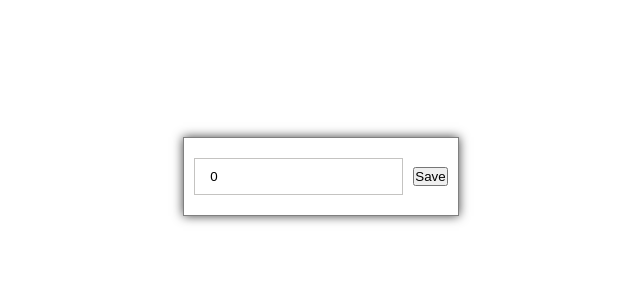
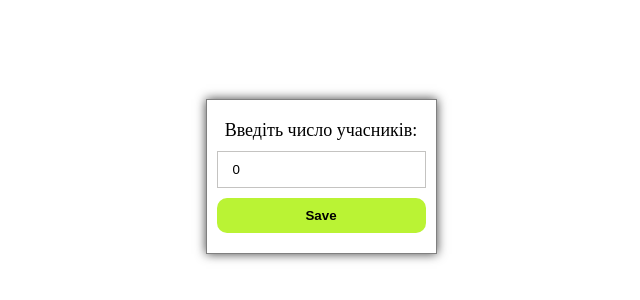
Before and after one commit to Sorokovsky/new-lottery, a React (Vite) app: page / in a window 1280 px wide. Shown: the part 224-524 px from the top of the page, without its empty margins (319-959 px from the left). Built offline with nearby package versions, Linux system fonts and the light colour scheme.

Commit message:
validating and button

```diff
--- a/src/components/ui/Button/Button.module.sass
+++ b/src/components/ui/Button/Button.module.sass
@@ -0,0 +1,12 @@
+.button
+    border: none
+    cursor: pointer
+    background-color: #acf10ad3
+    padding: 10rem 15rem
+    width: 100%
+    color: #000
+    font-weight: bold
+    border-radius: 10rem
+    transition: background-color .3s ease
+    &:hover
+        background-color: #80c610d3
--- a/src/components/ui/Button/Button.tsx
+++ b/src/components/ui/Button/Button.tsx
@@ -1,9 +1,15 @@
 import { FC, memo } from 'react'
 import { IButton } from './Button.interface'
+import cn from "clsx";
+import styles from "./Button.module.sass";
 
-const Button: FC<IButton> = (): JSX.Element => {
-  return (
-    <div>Button</div>
+const Button: FC<IButton> = ({children, className}): JSX.Element => {
+    return (
+        <button
+            className={cn(styles.button, className)}
+        >
+            {children}
+        </button>
   )
 }
 
--- a/src/components/ui/Form/Form.module.sass
+++ b/src/components/ui/Form/Form.module.sass
@@ -12,3 +12,4 @@
     display: flex
     align-items: center
     gap: 10rem
+    flex-direction: column
--- a/src/components/ui/Form/Form.tsx
+++ b/src/components/ui/Form/Form.tsx
@@ -4,6 +4,7 @@ import { IForm } from './Form.interface';
 import cn from "clsx";
 import Input from '../Input/Input';
 import styles from './Form.module.sass';
+import Button from '../Button/Button';
 
 const Form: FC<IForm> = ({onSubmit, fields, submitText}): JSX.Element => {
     const { register, handleSubmit } = useForm();
@@ -26,7 +27,7 @@ const Form: FC<IForm> = ({onSubmit, fields, submitText}): JSX.Element => {
                         />
                     );
                 })}
-                <button type="submit">{submitText}</button>
+                <Button>{submitText}</Button>
             </form>
         </section>
     );
--- a/src/components/ui/Input/Input.interface.ts
+++ b/src/components/ui/Input/Input.interface.ts
@@ -1,3 +1,7 @@
 import { HTMLAttributes } from "react";
+import { TField } from "../../../types/field.type";
 
-export interface IInput extends HTMLAttributes<HTMLInputElement> { };
+export interface IInput extends HTMLAttributes<HTMLInputElement> {
+    description?: string;
+    validate?: TField['validate'];
+};
--- a/src/components/ui/Input/Input.tsx
+++ b/src/components/ui/Input/Input.tsx
@@ -4,21 +4,27 @@ import cn from "clsx";
 import styles from "./Input.module.sass";
 
 const Input: FC<IInput> = forwardRef<HTMLInputElement, IInput>(
-  ({ className = "", onChange = () => { }, ...rest }, ref): JSX.Element => {
+  ({ className = "", onChange = () => { }, validate = () => {}, id, description, ...rest }, ref): JSX.Element => {
   const [value, setValue] = useState(0);
     const onChangeHandler = useCallback((event: React.ChangeEvent<HTMLInputElement>) => {
+      validate(event);
       setValue(+event.target.value);
       onChange(event);
   }, [value]);
     return (
+      <>
+        {description && <label htmlFor={id}>{description}</label>}
         <input
           className={cn(className, styles.input)}
           value={value}
           onChange={onChangeHandler}
+          id={id}
           ref={ref}
           {...rest}
         />
+      </>
     );
-});
+  }
+);
 
 export default memo(Input);
--- a/src/constants/index-fields.ts
+++ b/src/constants/index-fields.ts
@@ -4,6 +4,13 @@ export const indexFields: TField[] = [
     {
         id: "count",
         type: 'number',
-        options: {}
+        description: "Введіть число учасників: ",
+        options: {},
+        validate: (event) => {
+            const value: number = +event.target.value;
+            if (value < 0) {
+                event.target.value = '0';
+            }
+        }
     }
 ];
--- a/src/types/field.type.ts
+++ b/src/types/field.type.ts
@@ -1,4 +1,4 @@
-import { InputHTMLAttributes } from "react";
+import { InputHTMLAttributes, ChangeEventHandler } from "react";
 import type { RegisterOptions } from "react-hook-form";
 
 export type TField = InputHTMLAttributes<HTMLInputElement> & {
@@ -6,4 +6,6 @@ export type TField = InputHTMLAttributes<HTMLInputElement> & {
     placeholder?: string;
     options: RegisterOptions;
     className?: string;
+    description?: string;
+    validate?: ChangeEventHandler<HTMLInputElement>;
 };
```
Lines whose indentation alone changed are shown as unchanged.
